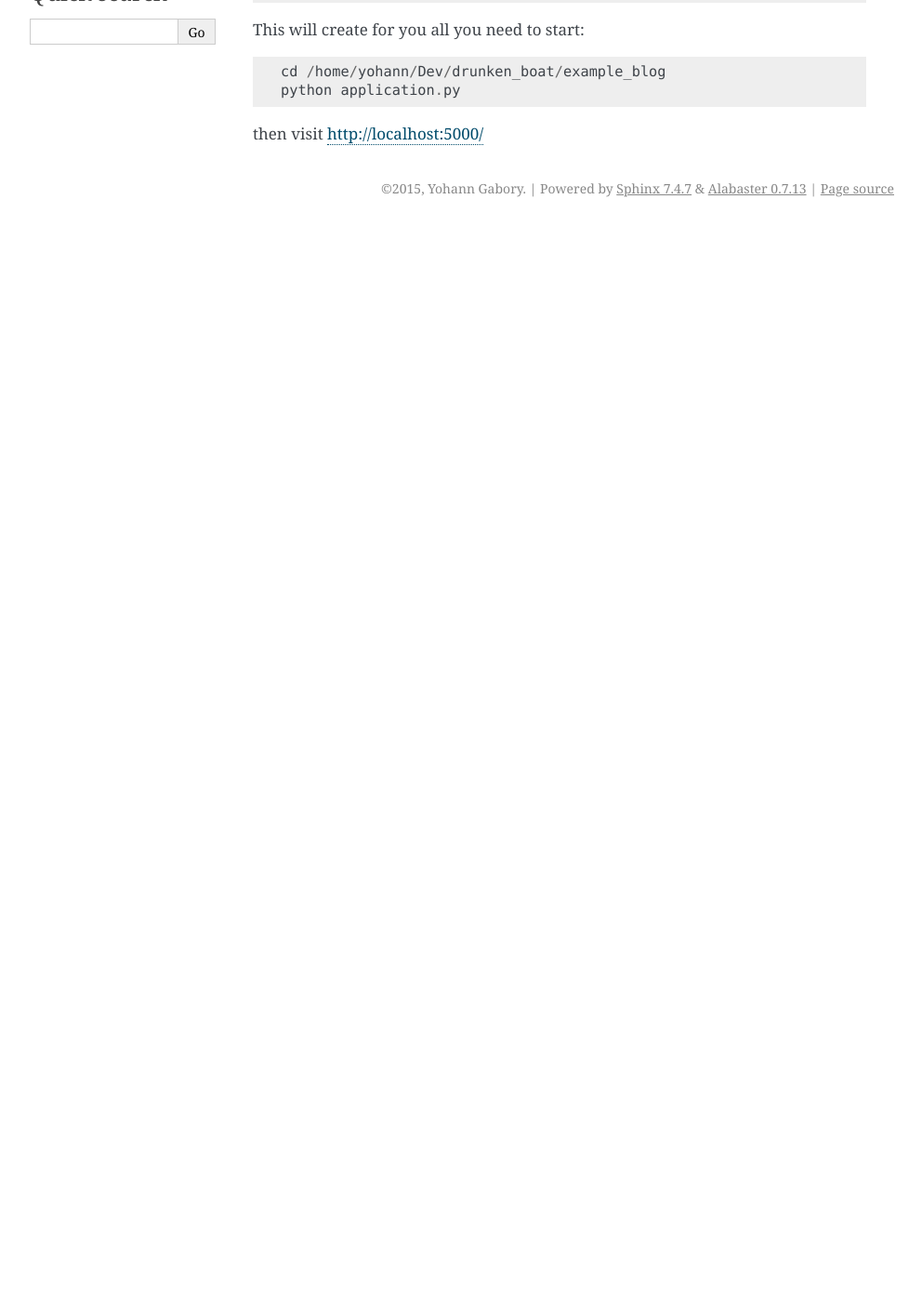
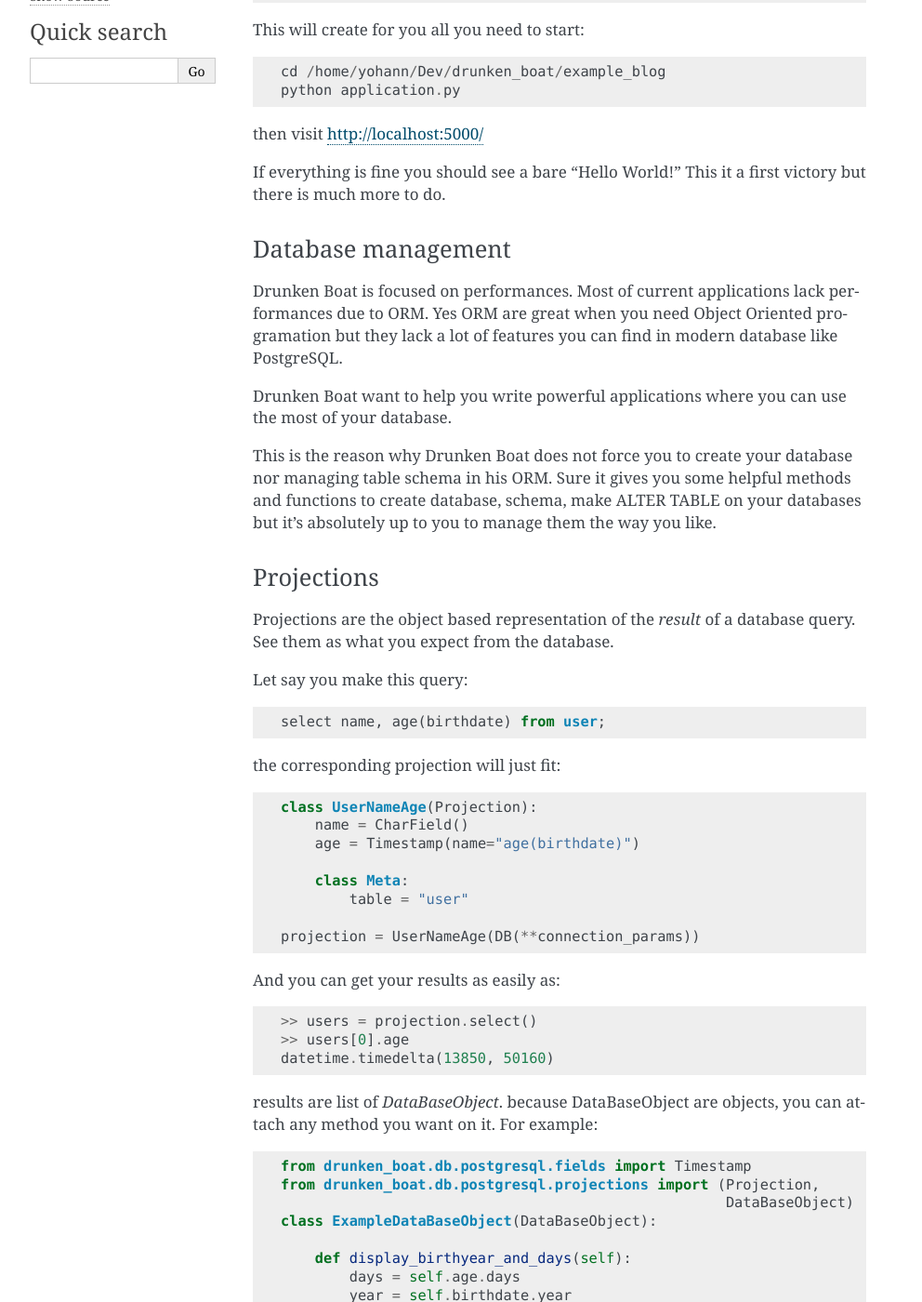
Before and after one commit to boblefrag/drunken_boat, a Sphinx documentation site: the page built from docs/source/tutorial.rst, in a window 1280 px wide and 1400 px high, scrolled down 270 px. Shown: the whole window at 93% size, without its empty margins (148-1140 px from the left). Built offline with Sphinx 7.4.7, drawn with Linux system fonts in a browser that asks for light colours; formulas are drawn with MathJax 3; pages that are not in the unit, such as notebooks, are missing from menus; before the commit the page ends 900 px from its top, so only the background shows below that; some of the changed text lies outside the part shown.

Commit message:
more doc, projections more clever

```diff
--- a/docs/source/tutorial.rst
+++ b/docs/source/tutorial.rst
@@ -4,7 +4,7 @@
 The inevitable blog example
 ___________________________
 
-first, install `drunken-boat` see :doc:`install`. Once drunken_boat
+First, install `drunken-boat` see :doc:`install`. Once drunken_boat
 installed you can boostrap your first application with::
 
      drunken_run.py bootstrap example_blog
@@ -15,3 +15,86 @@
     python application.py
 
 then visit http://localhost:5000/
+
+If everything is fine you should see a bare "Hello World!" This it a
+first victory but there is much more to do.
+
+
+Database management
+-------------------
+
+Drunken Boat is focused on performances. Most of current applications
+lack performances due to ORM. Yes ORM are great when you need Object
+Oriented programation but they lack a lot of features you can find in
+modern database like PostgreSQL.
+
+Drunken Boat want to help you write powerful applications where you
+can use the most of your database.
+
+This is the reason why Drunken Boat does not force you to create your
+database nor managing table schema in his ORM. Sure it gives you some
+helpful methods and functions to create database, schema, make ALTER
+TABLE on your databases but it's absolutely up to you to manage them
+the way you like.
+
+
+Projections
+-----------
+
+Projections are the object based representation of the `result` of a
+database query. See them as what you expect from the database.
+
+Let say you make this query::
+
+  select name, age(birthdate) from user;
+
+the corresponding projection will just fit::
+
+  class UserNameAge(Projection):
+      name = CharField()
+      age = Timestamp(name="age(birthdate)")
+
+      class Meta:
+          table = "user"
+
+  projection = UserNameAge(DB(**connection_params))
+
+
+And you can get your results as easily as::
+
+  >> users = projection.select()
+  >> users[0].age
+  datetime.timedelta(13850, 50160)
+
+results are list of `DataBaseObject`. because DataBaseObject are
+objects, you can attach any method you want on it. For example::
+
+  from drunken_boat.db.postgresql.fields import Timestamp
+  from drunken_boat.db.postgresql.projections import (Projection,
+                                                      DataBaseObject)
+  class ExampleDataBaseObject(DataBaseObject):
+
+      def display_birthyear_and_days(self):
+          days = self.age.days
+          year = self.birthdate.year
+          return "{} days since {}".format(days, year)
+
+  class ExampleProjection(Projection):
+      """
+      Here you can write your real projections
+      """
+
+      age = Timestamp(db_name="age(birthday)", virtual=True)
+      birthdate = Timestamp()
+
+      class Meta:
+          table = "test"
+          database_object = ExampleDataBaseObject
+
+  example_projection = ExampleProjection(DB(**DATABASE))
+
+
+  >>> from projections import example_projection
+  >>> t = example_projection.select()
+  >>> t[0].display_birthyear_and_days()
+  '13850 days since 1977'
```
Also changed, not shown: 1 other file.
